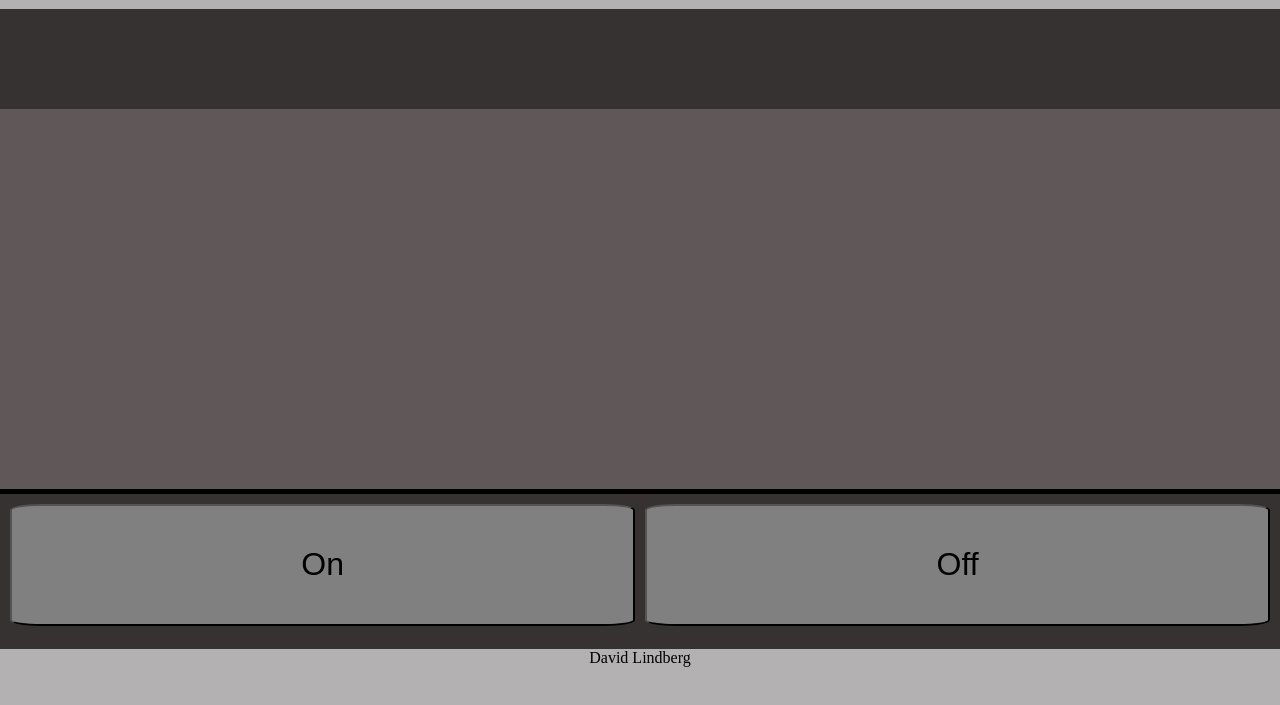
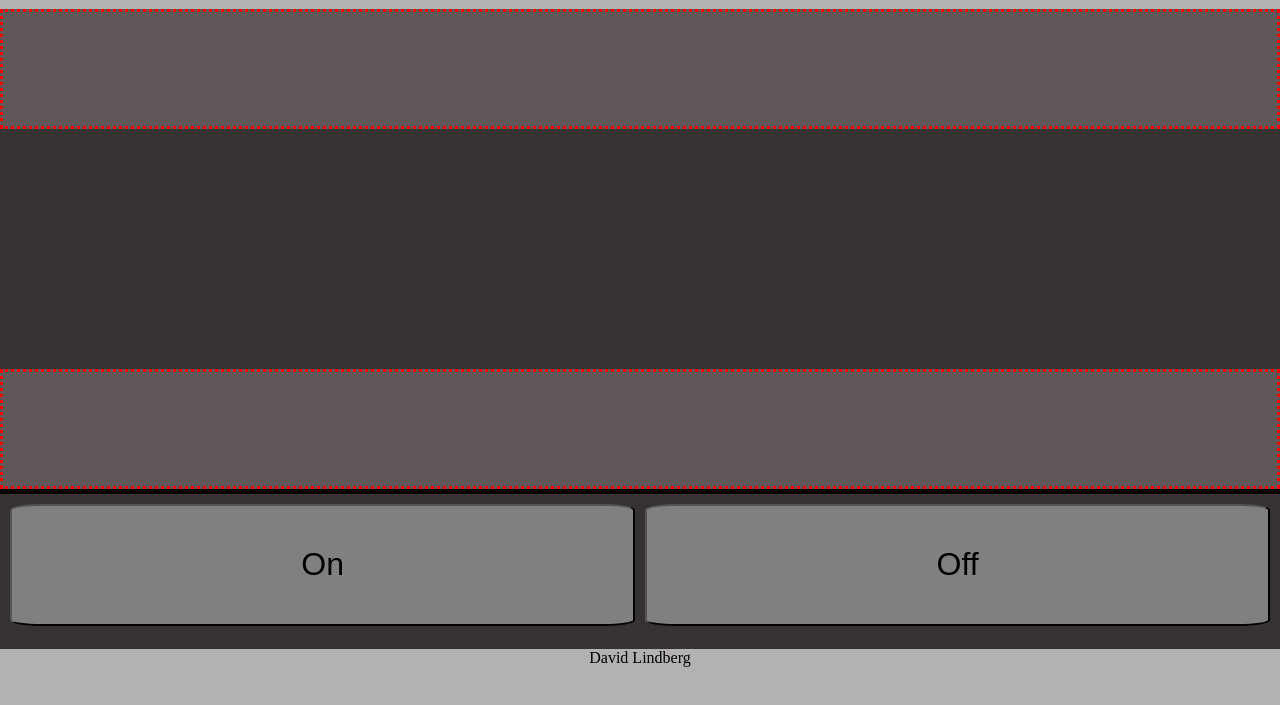
Before and after one commit to TheDaveWave/digital-clock-wip, a plain HTML site: page index.html in a window 1280 px wide. Shown: the part 53-758 px from the top of the page. Drawn offline with Linux system fonts and the light colour scheme.

Commit message:
configured clock display

```diff
--- a/index.html
+++ b/index.html
@@ -20,9 +20,11 @@
             <div class="clock-housing">
 
                 <div class="clock-display-box">
+                    <div class="space"></div>
                     <div class="clock-digital-display">
 
                     </div>
+                    <div class="space"></div>
                 </div>
 
                 <div class="button-box">
--- a/main.css
+++ b/main.css
@@ -71,9 +71,16 @@ button:active {
     transform: translateY(4px);
 }
 
+.space {
+    border: 3px dotted red;
+    padding: 25px 0px;
+    height: 25%;
+}
+
 .clock-digital-display {
     background: rgb(54, 50, 50);
     padding: 50px;
+    height: 50%;
     width: 100%;
-    position: absolute;
+    position: relative;
 }
```
